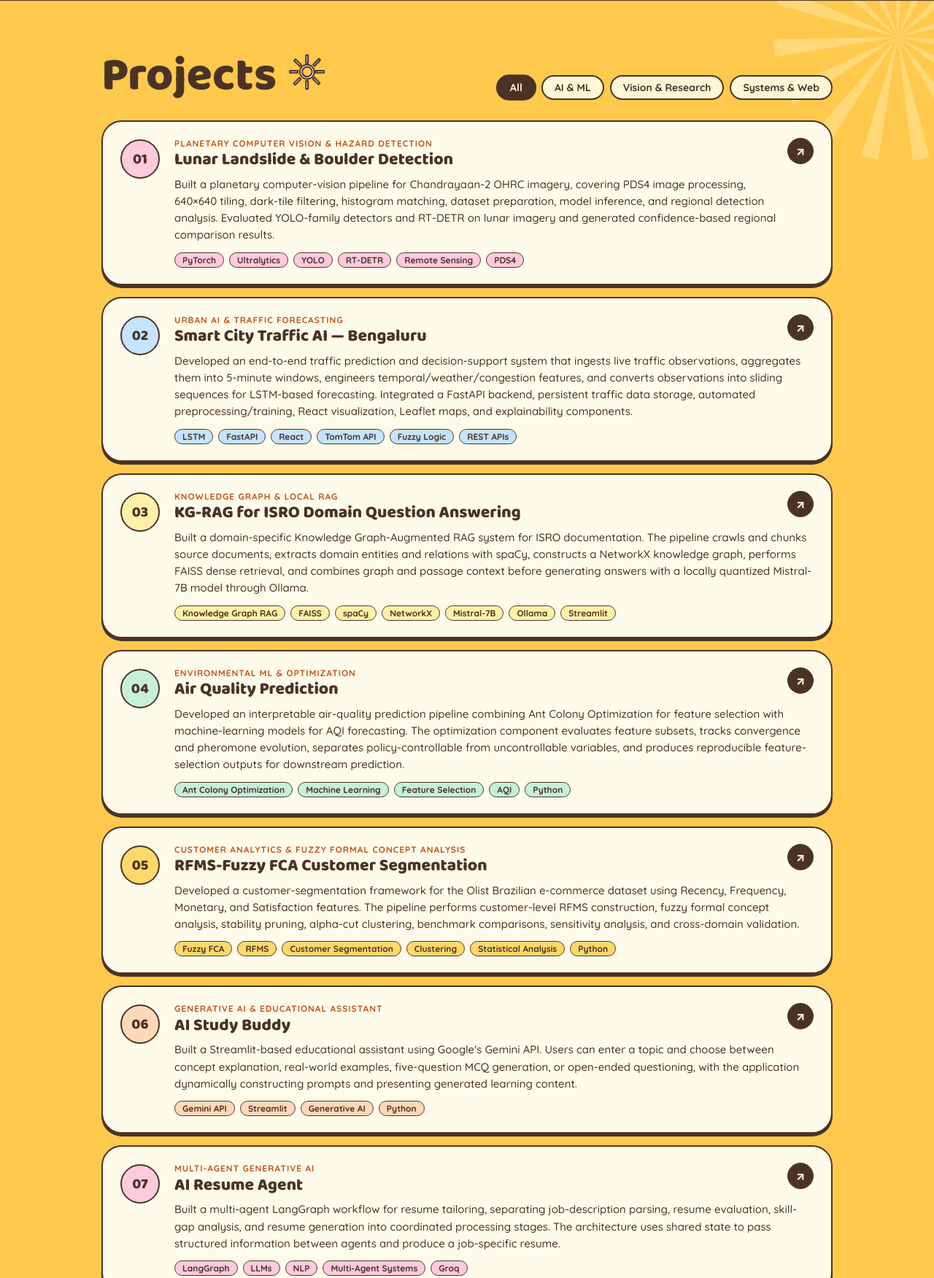
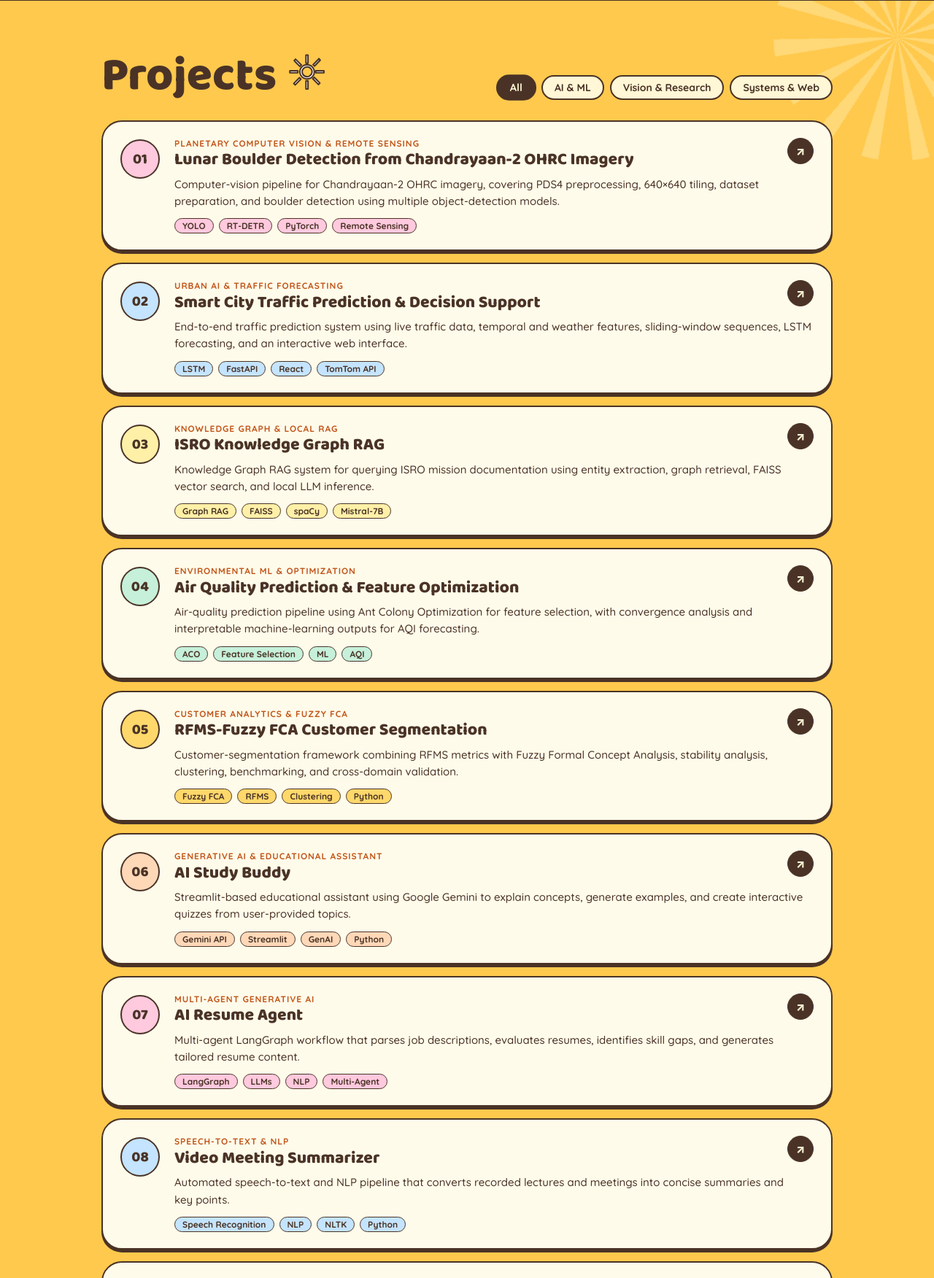
Before and after one commit to nandana-das/nandana-das.github.io, a website: page index.html in a window 1280 px wide. Shown: the part 2163-3915 px from the top of the page at 73% size. Drawn offline with Linux system fonts and the light colour scheme.

Commit message:
Update project descriptions and tags to shorter code-grounded versions

```diff
--- a/index.html
+++ b/index.html
@@ -660,94 +660,86 @@
 
         <div id="project-list" style="display:flex;flex-direction:column;gap:16px">
 
-          <!-- P1: Lunar Landslide & Boulder Detection -->
+          <!-- P1: Lunar Boulder Detection -->
           <a href="https://github.com/nandana-das/lunar-landslide-boulder-detection" target="_blank" rel="noopener noreferrer" class="project-item doodle-card" data-category="ai-ml vision-research">
             <div class="project-num" style="background:#FFC9DE">01</div>
             <div class="project-content">
               <div class="project-header">
                 <div>
-                  <div class="project-category">Planetary Computer Vision & Hazard Detection</div>
-                  <h3 class="project-title">Lunar Landslide & Boulder Detection</h3>
+                  <div class="project-category">Planetary Computer Vision & Remote Sensing</div>
+                  <h3 class="project-title">Lunar Boulder Detection from Chandrayaan-2 OHRC Imagery</h3>
                 </div>
                 <span class="project-arrow">↗</span>
               </div>
-              <p class="project-desc">Built a planetary computer-vision pipeline for Chandrayaan-2 OHRC imagery, covering PDS4 image processing, 640×640 tiling, dark-tile filtering, histogram matching, dataset preparation, model inference, and regional detection analysis. Evaluated YOLO-family detectors and RT-DETR on lunar imagery and generated confidence-based regional comparison results.</p>
+              <p class="project-desc">Computer-vision pipeline for Chandrayaan-2 OHRC imagery, covering PDS4 preprocessing, 640×640 tiling, dataset preparation, and boulder detection using multiple object-detection models.</p>
               <div class="project-tags">
-                <span class="pill-badge" style="background:#FFC9DE">PyTorch</span>
-                <span class="pill-badge" style="background:#FFC9DE">Ultralytics</span>
                 <span class="pill-badge" style="background:#FFC9DE">YOLO</span>
                 <span class="pill-badge" style="background:#FFC9DE">RT-DETR</span>
+                <span class="pill-badge" style="background:#FFC9DE">PyTorch</span>
                 <span class="pill-badge" style="background:#FFC9DE">Remote Sensing</span>
-                <span class="pill-badge" style="background:#FFC9DE">PDS4</span>
               </div>
             </div>
           </a>
 
-          <!-- P2: Smart City Traffic AI — Bengaluru -->
+          <!-- P2: Smart City Traffic Prediction & Decision Support -->
           <a href="https://github.com/nandana-das/smart-city-traffic-ai-bengaluru" target="_blank" rel="noopener noreferrer" class="project-item doodle-card" data-category="ai-ml systems-web">
             <div class="project-num" style="background:#C4E4FF">02</div>
             <div class="project-content">
               <div class="project-header">
                 <div>
                   <div class="project-category">Urban AI & Traffic Forecasting</div>
-                  <h3 class="project-title">Smart City Traffic AI — Bengaluru</h3>
+                  <h3 class="project-title">Smart City Traffic Prediction & Decision Support</h3>
                 </div>
                 <span class="project-arrow">↗</span>
               </div>
-              <p class="project-desc">Developed an end-to-end traffic prediction and decision-support system that ingests live traffic observations, aggregates them into 5-minute windows, engineers temporal/weather/congestion features, and converts observations into sliding sequences for LSTM-based forecasting. Integrated a FastAPI backend, persistent traffic data storage, automated preprocessing/training, React visualization, Leaflet maps, and explainability components.</p>
+              <p class="project-desc">End-to-end traffic prediction system using live traffic data, temporal and weather features, sliding-window sequences, LSTM forecasting, and an interactive web interface.</p>
               <div class="project-tags">
                 <span class="pill-badge" style="background:#C4E4FF">LSTM</span>
                 <span class="pill-badge" style="background:#C4E4FF">FastAPI</span>
                 <span class="pill-badge" style="background:#C4E4FF">React</span>
                 <span class="pill-badge" style="background:#C4E4FF">TomTom API</span>
-                <span class="pill-badge" style="background:#C4E4FF">Fuzzy Logic</span>
-                <span class="pill-badge" style="background:#C4E4FF">REST APIs</span>
               </div>
             </div>
           </a>
 
-          <!-- P3: KG-RAG for ISRO Domain Question Answering -->
+          <!-- P3: ISRO Knowledge Graph RAG -->
           <a href="https://github.com/nandana-das/KG-RAG-ISRO" target="_blank" rel="noopener noreferrer" class="project-item doodle-card" data-category="ai-ml vision-research">
             <div class="project-num" style="background:#FFF0A8">03</div>
             <div class="project-content">
               <div class="project-header">
                 <div>
                   <div class="project-category">Knowledge Graph & Local RAG</div>
-                  <h3 class="project-title">KG-RAG for ISRO Domain Question Answering</h3>
+                  <h3 class="project-title">ISRO Knowledge Graph RAG</h3>
                 </div>
                 <span class="project-arrow">↗</span>
               </div>
-              <p class="project-desc">Built a domain-specific Knowledge Graph-Augmented RAG system for ISRO documentation. The pipeline crawls and chunks source documents, extracts domain entities and relations with spaCy, constructs a NetworkX knowledge graph, performs FAISS dense retrieval, and combines graph and passage context before generating answers with a locally quantized Mistral-7B model through Ollama.</p>
+              <p class="project-desc">Knowledge Graph RAG system for querying ISRO mission documentation using entity extraction, graph retrieval, FAISS vector search, and local LLM inference.</p>
               <div class="project-tags">
-                <span class="pill-badge" style="background:#FFF0A8">Knowledge Graph RAG</span>
+                <span class="pill-badge" style="background:#FFF0A8">Graph RAG</span>
                 <span class="pill-badge" style="background:#FFF0A8">FAISS</span>
                 <span class="pill-badge" style="background:#FFF0A8">spaCy</span>
-                <span class="pill-badge" style="background:#FFF0A8">NetworkX</span>
                 <span class="pill-badge" style="background:#FFF0A8">Mistral-7B</span>
-                <span class="pill-badge" style="background:#FFF0A8">Ollama</span>
-                <span class="pill-badge" style="background:#FFF0A8">Streamlit</span>
               </div>
             </div>
           </a>
 
-          <!-- P4: Air Quality Prediction -->
+          <!-- P4: Air Quality Prediction & Feature Optimization -->
           <a href="https://github.com/nandana-das/AirqualityPrediction" target="_blank" rel="noopener noreferrer" class="project-item doodle-card" data-category="ai-ml">
             <div class="project-num" style="background:#C6F0DA">04</div>
             <div class="project-content">
               <div class="project-header">
                 <div>
                   <div class="project-category">Environmental ML & Optimization</div>
-                  <h3 class="project-title">Air Quality Prediction</h3>
+                  <h3 class="project-title">Air Quality Prediction & Feature Optimization</h3>
                 </div>
                 <span class="project-arrow">↗</span>
               </div>
-              <p class="project-desc">Developed an interpretable air-quality prediction pipeline combining Ant Colony Optimization for feature selection with machine-learning models for AQI forecasting. The optimization component evaluates feature subsets, tracks convergence and pheromone evolution, separates policy-controllable from uncontrollable variables, and produces reproducible feature-selection outputs for downstream prediction.</p>
+              <p class="project-desc">Air-quality prediction pipeline using Ant Colony Optimization for feature selection, with convergence analysis and interpretable machine-learning outputs for AQI forecasting.</p>
               <div class="project-tags">
-                <span class="pill-badge" style="background:#C6F0DA">Ant Colony Optimization</span>
-                <span class="pill-badge" style="background:#C6F0DA">Machine Learning</span>
+                <span class="pill-badge" style="background:#C6F0DA">ACO</span>
                 <span class="pill-badge" style="background:#C6F0DA">Feature Selection</span>
+                <span class="pill-badge" style="background:#C6F0DA">ML</span>
                 <span class="pill-badge" style="background:#C6F0DA">AQI</span>
-                <span class="pill-badge" style="background:#C6F0DA">Python</span>
               </div>
             </div>
           </a>
@@ -758,18 +750,16 @@
             <div class="project-content">
               <div class="project-header">
                 <div>
-                  <div class="project-category">Customer Analytics & Fuzzy Formal Concept Analysis</div>
+                  <div class="project-category">Customer Analytics & Fuzzy FCA</div>
                   <h3 class="project-title">RFMS-Fuzzy FCA Customer Segmentation</h3>
                 </div>
                 <span class="project-arrow">↗</span>
               </div>
-              <p class="project-desc">Developed a customer-segmentation framework for the Olist Brazilian e-commerce dataset using Recency, Frequency, Monetary, and Satisfaction features. The pipeline performs customer-level RFMS construction, fuzzy formal concept analysis, stability pruning, alpha-cut clustering, benchmark comparisons, sensitivity analysis, and cross-domain validation.</p>
+              <p class="project-desc">Customer-segmentation framework combining RFMS metrics with Fuzzy Formal Concept Analysis, stability analysis, clustering, benchmarking, and cross-domain validation.</p>
               <div class="project-tags">
                 <span class="pill-badge" style="background:#FFD86B">Fuzzy FCA</span>
                 <span class="pill-badge" style="background:#FFD86B">RFMS</span>
-                <span class="pill-badge" style="background:#FFD86B">Customer Segmentation</span>
                 <span class="pill-badge" style="background:#FFD86B">Clustering</span>
-                <span class="pill-badge" style="background:#FFD86B">Statistical Analysis</span>
                 <span class="pill-badge" style="background:#FFD86B">Python</span>
               </div>
             </div>
@@ -786,11 +776,11 @@
                 </div>
                 <span class="project-arrow">↗</span>
               </div>
-              <p class="project-desc">Built a Streamlit-based educational assistant using Google's Gemini API. Users can enter a topic and choose between concept explanation, real-world examples, five-question MCQ generation, or open-ended questioning, with the application dynamically constructing prompts and presenting generated learning content.</p>
+              <p class="project-desc">Streamlit-based educational assistant using Google Gemini to explain concepts, generate examples, and create interactive quizzes from user-provided topics.</p>
               <div class="project-tags">
                 <span class="pill-badge" style="background:#FFD8B8">Gemini API</span>
                 <span class="pill-badge" style="background:#FFD8B8">Streamlit</span>
-                <span class="pill-badge" style="background:#FFD8B8">Generative AI</span>
+                <span class="pill-badge" style="background:#FFD8B8">GenAI</span>
                 <span class="pill-badge" style="background:#FFD8B8">Python</span>
               </div>
             </div>
@@ -807,13 +797,12 @@
                 </div>
                 <span class="project-arrow">↗</span>
               </div>
-              <p class="project-desc">Built a multi-agent LangGraph workflow for resume tailoring, separating job-description parsing, resume evaluation, skill-gap analysis, and resume generation into coordinated processing stages. The architecture uses shared state to pass structured information between agents and produce a job-specific resume.</p>
+              <p class="project-desc">Multi-agent LangGraph workflow that parses job descriptions, evaluates resumes, identifies skill gaps, and generates tailored resume content.</p>
               <div class="project-tags">
                 <span class="pill-badge" style="background:#FFC9DE">LangGraph</span>
                 <span class="pill-badge" style="background:#FFC9DE">LLMs</span>
                 <span class="pill-badge" style="background:#FFC9DE">NLP</span>
-                <span class="pill-badge" style="background:#FFC9DE">Multi-Agent Systems</span>
-                <span class="pill-badge" style="background:#FFC9DE">Groq</span>
+                <span class="pill-badge" style="background:#FFC9DE">Multi-Agent</span>
               </div>
             </div>
           </a>
@@ -829,7 +818,7 @@
                 </div>
                 <span class="project-arrow">↗</span>
               </div>
-              <p class="project-desc">Built an automated pipeline for converting recorded meetings, lectures, and presentations into text and extracting concise key information using speech recognition and NLP-based summarization.</p>
+              <p class="project-desc">Automated speech-to-text and NLP pipeline that converts recorded lectures and meetings into concise summaries and key points.</p>
               <div class="project-tags">
                 <span class="pill-badge" style="background:#C4E4FF">Speech Recognition</span>
                 <span class="pill-badge" style="background:#C4E4FF">NLP</span>
@@ -839,23 +828,23 @@
             </div>
           </a>
 
-          <!-- P9: Virtual Museum -->
+          <!-- P9: Interactive 3D Virtual Museum -->
           <a href="https://github.com/nandana-das/virtual_museum_project" target="_blank" rel="noopener noreferrer" class="project-item doodle-card" data-category="systems-web">
             <div class="project-num" style="background:#FFF0A8">09</div>
             <div class="project-content">
               <div class="project-header">
                 <div>
                   <div class="project-category">Interactive 3D Web Graphics</div>
-                  <h3 class="project-title">Virtual Museum</h3>
+                  <h3 class="project-title">Interactive 3D Virtual Museum</h3>
                 </div>
                 <span class="project-arrow">↗</span>
               </div>
-              <p class="project-desc">Developed an interactive browser-based 3D educational environment using Three.js and WebGL, incorporating 3D geometry, lighting, camera controls, and interactive scene elements.</p>
+              <p class="project-desc">Browser-based 3D educational environment built with Three.js and WebGL, featuring interactive scenes, lighting, geometry, and camera controls.</p>
               <div class="project-tags">
                 <span class="pill-badge" style="background:#FFF0A8">Three.js</span>
                 <span class="pill-badge" style="background:#FFF0A8">WebGL</span>
                 <span class="pill-badge" style="background:#FFF0A8">JavaScript</span>
-                <span class="pill-badge" style="background:#FFF0A8">3D Graphics</span>
+                <span class="pill-badge" style="background:#FFF0A8">3D</span>
               </div>
             </div>
           </a>
```
Also changed, not shown: README.md.
